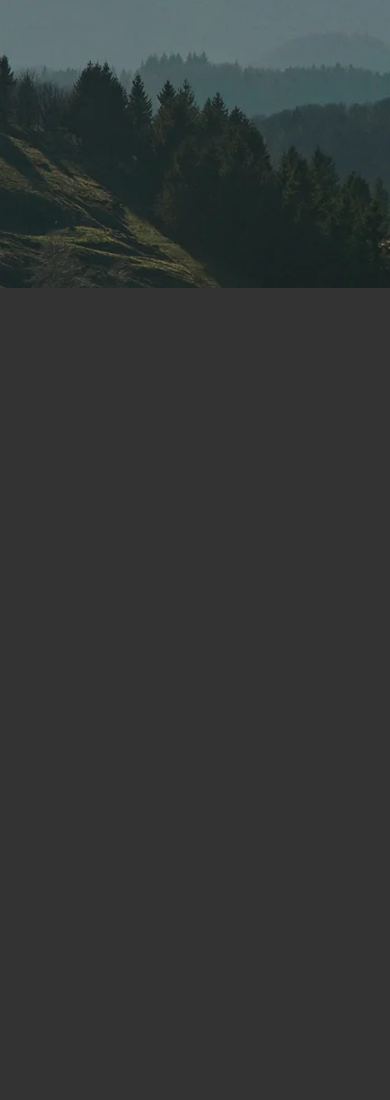
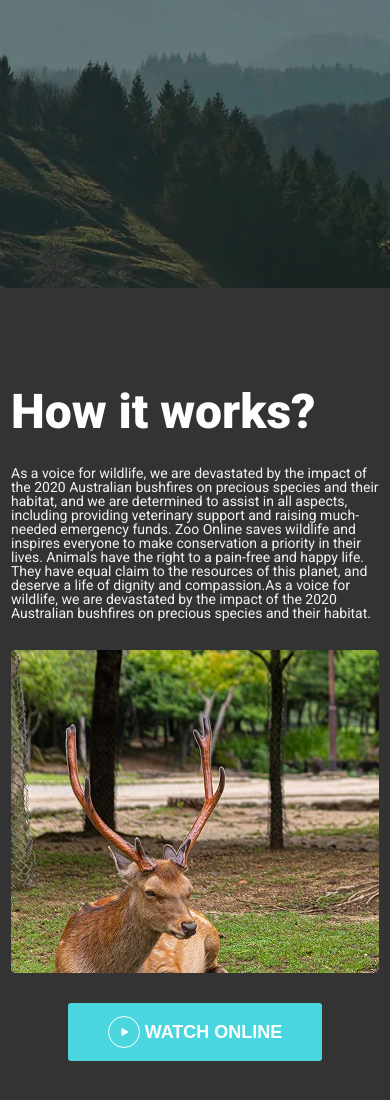
Before and after one commit to fazliddin022/zooApp, a plain HTML site: page index.html in a window 390 px wide. Shown: the part 654-1754 px from the top of the page. Before the commit the page ends 942 px from the top, so only its background shows below. Drawn offline with Linux system fonts and the light colour scheme.

Commit message:
about-section with responsive

```diff
--- a/index.html
+++ b/index.html
@@ -54,6 +54,16 @@
             </div>
             </div>
         </section>
+        <section class="about-section">
+        <div class="containers about">
+            <div class="about__content-wrapper">
+                <h2 class="about__title">How it works?</h2>
+                <p class="about__text">As a voice for wildlife, we are devastated by the impact of the 2020 Australian bushfires on precious species and their habitat, and we are determined to assist in all aspects, including providing veterinary support and raising much-needed emergency funds. Zoo Online saves wildlife and inspires everyone to make conservation a priority in their lives. Animals have the right to a pain-free and happy life. They have equal claim to the resources of this planet, and deserve a life of dignity and compassion.As a voice for wildlife, we are devastated by the impact of the 2020 Australian bushfires on precious species and their habitat.</p>
+                <div class="about__image"></div>
+                <button class="about__btn"><svg width="32" height="32" viewBox="0 0 32 32" fill="none" xmlns="http://www.w3.org/2000/svg"><circle cx="16" cy="16" r="15.5" stroke="white"/><path d="M21 16L13.5 20.3301V11.6699L21 16Z" fill="white"/></svg>WATCH ONLINE</button>
+            </div>
+        </div>
+      </section>
     </main>
 </body>
 </html>
--- a/scss/_variables.scss
+++ b/scss/_variables.scss
@@ -1,3 +1,4 @@
 $clr-bg: #333333;
 $clr-white: #FEFEFE;
 $clr-blue: #49D6DF;
+$clr-text: #F2F2F2;
--- a/scss/modules/_about.scss
+++ b/scss/modules/_about.scss
@@ -0,0 +1,47 @@
+.about-section {
+    padding: 100px 0 179px;
+}
+.about {
+    @include Display($items:center, $justify:center, $gap:0px);
+}
+.about__content-wrapper {
+    width: 790px;
+}
+.about__title {
+    @include TetxStyle($FW:900, $FS:48px, $LH:100%, $LS:0%, $CLR:$clr-white, $MB:30px);
+}
+.about__text {
+    @include TetxStyle($FW:400, $FS:14px, $LH:100%, $LS:0%, $CLR:$clr-text, $MB:30px);
+}
+.about__image {
+    background-image: url(../images/image/about-img.webp);
+    background-repeat: no-repeat;
+    background-position: center;
+    width: 100%;
+    height: 323px;
+    background-size: cover;
+    border-radius:5px;
+    margin-bottom: 30px;
+}
+.about__btn {
+    @include Display($items:center, $justify:start, $gap:5px);
+    @include TetxStyle($FW:900, $FS:18px, $LH:100%, $LS:0%, $CLR:$clr-white, $MB:0px);
+    @include BtnStyle($P:12px 39px, $BC:$clr-blue);
+    margin: 0 auto;
+}
+
+.about__btn > svg {
+    &:hover {
+        fill: $clr-blue;
+    }
+}
+
+@media (max-width:750px) {
+    .about__content-wrapper {
+        width: 100%;
+    }
+
+    .about__image {
+        background-position: left center;
+    }
+}
```
Also changed, not shown: css/main.css, images/image/about-img.webp (added), 1 other file.
